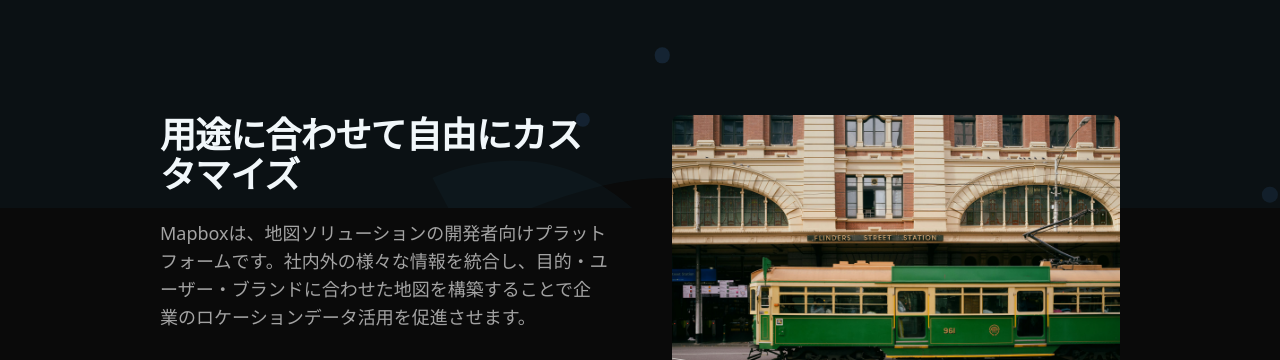
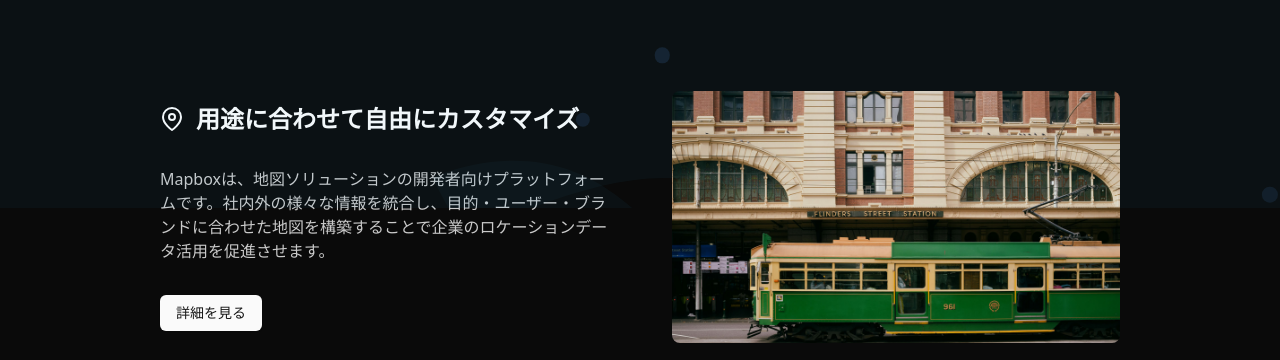
Before and after one commit to takunagai/nextjs-boilerplate, a Next.js app: page /examples/feature-items in a window 1280 px wide. Shown: the part 592-952 px from the top of the page. Built offline with nearby package versions, Linux system fonts and the light colour scheme; no server answers.

Commit message:
FeatureItems コンポーネントの改善

```diff
--- /dev/null
+++ b/src/components/ui/feature-items/components.tsx
@@ -0,0 +1,17 @@
+import { cn } from "@/lib/utils";
+import React from "react";
+
+export type HeadingLevel = 'h1' | 'h2' | 'h3' | 'h4' | 'h5' | 'h6';
+
+export const DynamicHeading = ({
+  level = 'h3',
+  className = '',
+  children
+}: {
+  level?: HeadingLevel;
+  className?: string;
+  children: React.ReactNode
+}) => {
+  const Component = level;
+  return React.createElement(Component, { className: cn(className) }, children);
+};
--- a/src/components/ui/feature-items/feature-overlay.tsx
+++ b/src/components/ui/feature-items/feature-overlay.tsx
@@ -4,12 +4,21 @@ import Link from "next/link";
 import type { FeatureItem } from "./index";
 import { Button } from "@/components/ui/button";
 import { AspectRatio } from "@/components/ui/aspect-ratio";
+import { DynamicHeading, type HeadingLevel } from "./components";
 
 export interface FeatureOverlayProps {
 	item: FeatureItem;
 	overlayStyle?: "dark" | "light" | "gradient";
 	overlayHeight?: "auto" | "full" | "half" | "third";
 	className?: string;
+	headingLevel?: HeadingLevel;
+	headingClassName?: string;
+	descriptionClassName?: string;
+	iconClassName?: string;
+	buttonClassName?: string;
+	imageClassName?: string;
+	imageContainerClassName?: string;
+	contentBlockClassName?: string;
 }
 
 export function FeatureOverlay({
@@ -17,19 +26,24 @@ export function FeatureOverlay({
 	overlayStyle = "dark",
 	overlayHeight = "auto",
 	className,
+	headingLevel = "h3",
+	headingClassName,
+	descriptionClassName,
+	iconClassName,
+	buttonClassName,
+	imageClassName,
+	imageContainerClassName,
+	contentBlockClassName,
 }: FeatureOverlayProps) {
-	// オーバーレイのスタイルを決定
 	const overlayClass = {
 		dark: "bg-black/60",
 		light: "bg-white/70",
 		gradient: "bg-gradient-(to-t from-black/90 via-black/60 to-transparent)",
 	}[overlayStyle];
 
-	// テキストカラーを決定
 	const textColorClass =
 		overlayStyle === "light" ? "text-foreground" : "text-white";
 
-	// オーバーレイの高さを設定
 	const heightClass = {
 		auto: "h-auto min-h-[40%]",
 		full: "h-full",
@@ -45,15 +59,17 @@ export function FeatureOverlay({
 				className,
 			)}
 		>
-			{/* 背景画像 */}
 			{item.imageUrl && (
-				<div className="w-full">
+				<div className={cn("w-full", imageContainerClassName)}>
 					<AspectRatio ratio={16 / 9}>
 						<Image
 							src={item.imageUrl}
 							alt={`${item.title}の画像`}
 							fill
-							className="object-cover transition-transform duration-500 group-hover:(scale-105)"
+							className={cn(
+								"object-cover transition-transform duration-500 group-hover:(scale-105)",
+								imageClassName
+							)}
 							sizes="(max-width: 768px) 100vw, (max-width: 1200px) 50vw, 33vw"
 							priority
 						/>
@@ -61,7 +77,6 @@ export function FeatureOverlay({
 				</div>
 			)}
 
-			{/* テキストオーバーレイ */}
 			<div
 				className={cn(
 					"absolute bottom-0 left-0 right-0",
@@ -74,12 +89,32 @@ export function FeatureOverlay({
 					overlayHeight === "auto" && "group-hover:(translate-y-0)",
 				)}
 			>
-				<div className="max-w-xl overflow-y-auto max-h-[calc(100%-2rem)]">
-					{item.title && (
-						<h3 className="text-xl md:text-2xl lg:text-3xl font-bold tracking-tight mb-2 md:mb-3">
-							{item.title}
-						</h3>
-					)}
+				<div className={cn(
+					"max-w-xl overflow-y-auto max-h-[calc(100%-2rem)]",
+					contentBlockClassName
+				)}>
+					<div className="flex items-center gap-3 mb-2">
+						{item.icon && (
+							<div className={cn(
+								"flex-shrink-0",
+								overlayStyle === "light" ? "text-primary" : "text-white",
+								iconClassName
+							)}>
+								{item.icon}
+							</div>
+						)}
+						{item.title && (
+							<DynamicHeading
+								level={headingLevel}
+								className={cn(
+									"text-xl md:text-2xl lg:text-3xl font-bold tracking-tight mb-2 md:mb-3",
+									headingClassName
+								)}
+							>
+								{item.title}
+							</DynamicHeading>
+						)}
+					</div>
 
 					{item.description && (
 						<p
@@ -88,6 +123,7 @@ export function FeatureOverlay({
 								overlayStyle === "light"
 									? "text-muted-foreground"
 									: "text-white/90",
+								descriptionClassName
 							)}
 						>
 							{item.description}
@@ -105,6 +141,7 @@ export function FeatureOverlay({
 									overlayStyle !== "light"
 										? "text-white border-white hover:bg-white/20"
 										: "",
+									buttonClassName
 								)}
 							>
 								<Link href={item.buttonUrl}>{item.buttonText}</Link>
--- a/src/components/ui/feature-items/feature-simple.tsx
+++ b/src/components/ui/feature-items/feature-simple.tsx
@@ -2,14 +2,34 @@ import { cn } from "@/lib/utils";
 import Link from "next/link";
 import type { FeatureItem } from "./index";
 import { Button } from "@/components/ui/button";
-import { Card, CardContent, CardHeader, CardTitle } from "@/components/ui/card";
+import { Card, CardContent, CardHeader } from "@/components/ui/card";
+import { DynamicHeading, type HeadingLevel } from "./components";
 
 export interface FeatureSimpleProps {
 	item: FeatureItem;
 	className?: string;
+	headingLevel?: HeadingLevel;
+	headingClassName?: string;
+	descriptionClassName?: string;
+	iconClassName?: string;
+	buttonClassName?: string;
+	imageClassName?: string;
+	imageContainerClassName?: string;
+	contentBlockClassName?: string;
 }
 
-export function FeatureSimple({ item, className }: FeatureSimpleProps) {
+export function FeatureSimple({
+	item,
+	className,
+	headingLevel = "h3",
+	headingClassName,
+	descriptionClassName,
+	iconClassName,
+	buttonClassName,
+	imageClassName,
+	imageContainerClassName,
+	contentBlockClassName,
+}: FeatureSimpleProps) {
 	return (
 		<Card
 			className={cn(
@@ -17,32 +37,45 @@ export function FeatureSimple({ item, className }: FeatureSimpleProps) {
 				className,
 			)}
 		>
+			<div className={cn("flex flex-col", contentBlockClassName)}>
 				<CardHeader>
 					<div className="flex items-center gap-3 mb-2">
 						{item.icon && (
-						<div className="flex-shrink-0 text-primary">{item.icon}</div>
+							<div className={cn("flex-shrink-0 text-primary", iconClassName)}>
+								{item.icon}
+							</div>
 						)}
-					<CardTitle className="text-xl md:text-2xl font-bold tracking-tight">
+						<DynamicHeading
+							level={headingLevel}
+							className={cn(
+								"text-xl md:text-2xl font-bold tracking-tight",
+								headingClassName
+							)}
+						>
 							{item.title}
-					</CardTitle>
+						</DynamicHeading>
 					</div>
 				</CardHeader>
 
 				<CardContent>
 					{item.description && (
-					<p className="text-base text-muted-foreground mb-6">
+						<p className={cn(
+							"text-base text-muted-foreground mb-6",
+							descriptionClassName
+						)}>
 							{item.description}
 						</p>
 					)}
 
 					{item.buttonText && item.buttonUrl && (
 						<div className="pt-2">
-						<Button asChild variant="outline">
+							<Button asChild variant="outline" className={cn(buttonClassName)}>
 								<Link href={item.buttonUrl}>{item.buttonText}</Link>
 							</Button>
 						</div>
 					)}
 				</CardContent>
+			</div>
 		</Card>
 	);
 }
--- a/src/components/ui/feature-items/feature-split.tsx
+++ b/src/components/ui/feature-items/feature-split.tsx
@@ -1,45 +1,77 @@
+import { AspectRatio } from "@/components/ui/aspect-ratio";
+import { Button } from "@/components/ui/button";
 import { cn } from "@/lib/utils";
 import Image from "next/image";
 import Link from "next/link";
+import { DynamicHeading, type HeadingLevel } from "./components";
 import type { FeatureItem } from "./index";
-import { Button } from "@/components/ui/button";
-import { AspectRatio } from "@/components/ui/aspect-ratio";
 
 export interface FeatureSplitProps {
 	item: FeatureItem;
 	isReversed?: boolean;
 	className?: string;
+	headingLevel?: HeadingLevel;
+	headingClassName?: string;
+	descriptionClassName?: string;
+	iconClassName?: string;
+	buttonClassName?: string;
+	imageClassName?: string;
+	imageContainerClassName?: string;
+	contentBlockClassName?: string;
 }
 
 export function FeatureSplit({
 	item,
 	isReversed = false,
 	className,
+	headingLevel = "h3",
+	headingClassName,
+	descriptionClassName,
+	iconClassName,
+	buttonClassName,
+	imageClassName,
+	imageContainerClassName,
+	contentBlockClassName,
 }: FeatureSplitProps) {
 	return (
 		<div
 			className={cn(
-				"grid grid-cols-1 md:grid-cols-2 gap-8 md:gap-16 items-center py-12",
+				"grid grid-cols-1 md:grid-cols-2 gap-8 md:gap-16 items-center py-6",
 				isReversed ? "md:[direction:rtl]" : "",
 				className,
 			)}
 		>
-			<div className="flex flex-col gap-6 max-w-xl [direction:ltr]">
-				{item.title && (
-					<h3 className="text-3xl md:text-4xl font-bold tracking-tight">
-						{item.title}
-					</h3>
+			<div
+				className={cn(
+					"flex flex-col gap-8 max-w-xl [direction:ltr]",
+					contentBlockClassName,
 				)}
+			>
+				<div className="flex items-center gap-3">
+					{item.icon && (
+						<div className={cn("flex-shrink-0 text-primary", iconClassName)}>
+							{item.icon}
+						</div>
+					)}
+					{item.title && (
+						<DynamicHeading
+							level={headingLevel}
+							className={cn("text-xl md:text-2xl font-bold", headingClassName)}
+						>
+							{item.title}
+						</DynamicHeading>
+					)}
+				</div>
 
 				{item.description && (
-					<p className="text-base md:text-lg text-muted-foreground">
+					<p className={cn("text-foreground/80", descriptionClassName)}>
 						{item.description}
 					</p>
 				)}
 
 				{item.buttonText && item.buttonUrl && (
-					<div className="pt-4">
-						<Button asChild>
+					<div>
+						<Button asChild className={cn(buttonClassName)}>
 							<Link href={item.buttonUrl}>{item.buttonText}</Link>
 						</Button>
 					</div>
@@ -47,13 +79,21 @@ export function FeatureSplit({
 			</div>
 
 			{item.imageUrl && (
-				<div className="relative w-full h-full overflow-hidden rounded-lg [direction:ltr]">
+				<div
+					className={cn(
+						"relative w-full h-full overflow-hidden rounded-lg [direction:ltr]",
+						imageContainerClassName,
+					)}
+				>
 					<AspectRatio ratio={16 / 9}>
 						<Image
 							src={item.imageUrl}
 							alt={`${item.title}の画像`}
 							fill
-							className="object-cover transition-transform hover:(scale-105)"
+							className={cn(
+								"object-cover transition-transform hover:(scale-105)",
+								imageClassName,
+							)}
 							sizes="(max-width: 768px) 100vw, 50vw"
 						/>
 					</AspectRatio>
--- a/src/components/ui/feature-items/index.tsx
+++ b/src/components/ui/feature-items/index.tsx
@@ -4,6 +4,7 @@ import type { ReactNode } from "react";
 import { FeatureSplit } from "./feature-split";
 import { FeatureOverlay } from "./feature-overlay";
 import { FeatureSimple } from "./feature-simple";
+import { HeadingLevel } from "./components";
 
 // 基本的な特徴アイテムの型定義
 export interface FeatureItem {
@@ -54,6 +55,17 @@ export interface FeatureItemsProps
 	overlayStyle?: "dark" | "light" | "gradient";
 	overlayHeight?: "auto" | "full" | "half" | "third";
 	renderItem?: (item: FeatureItem, index: number) => ReactNode;
+	// 新しいスタイリングプロパティ
+	headingLevel?: HeadingLevel;
+	headingClassName?: string;
+	descriptionClassName?: string;
+	// 新しい追加スタイリングプロパティ
+	iconClassName?: string;
+	buttonClassName?: string;
+	imageClassName?: string;
+	imageContainerClassName?: string;
+	// 文字ブロック全体に適用するクラス
+	contentBlockClassName?: string;
 }
 
 // サーバーコンポーネントとして定義
@@ -68,6 +80,17 @@ export const FeatureItems = ({
 	overlayStyle = "dark",
 	overlayHeight,
 	renderItem,
+	// 新しいスタイリングプロパティ
+	headingLevel,
+	headingClassName,
+	descriptionClassName,
+	// 新しい追加スタイリングプロパティ
+	iconClassName,
+	buttonClassName,
+	imageClassName,
+	imageContainerClassName,
+	// 文字ブロック全体に適用するクラス
+	contentBlockClassName,
 }: FeatureItemsProps) => {
 	// cvaを使用してコンテナクラスを生成
 	const containerClass = cn(
@@ -95,10 +118,31 @@ export const FeatureItems = ({
 								item={item}
 								overlayStyle={overlayStyle}
 								overlayHeight={overlayHeight}
+								headingLevel={headingLevel}
+								headingClassName={headingClassName}
+								descriptionClassName={descriptionClassName}
+								iconClassName={iconClassName}
+								buttonClassName={buttonClassName}
+								imageClassName={imageClassName}
+								imageContainerClassName={imageContainerClassName}
+								contentBlockClassName={contentBlockClassName}
 							/>
 						);
 					case "simple":
-						return <FeatureSimple key={item.id} item={item} />;
+						return (
+							<FeatureSimple
+								key={item.id}
+								item={item}
+								headingLevel={headingLevel}
+								headingClassName={headingClassName}
+								descriptionClassName={descriptionClassName}
+								iconClassName={iconClassName}
+								buttonClassName={buttonClassName}
+								imageClassName={imageClassName}
+								imageContainerClassName={imageContainerClassName}
+								contentBlockClassName={contentBlockClassName}
+							/>
+						);
 					default:
 						// デフォルトはsplitバリアント
 						return (
@@ -106,6 +150,14 @@ export const FeatureItems = ({
 								key={item.id}
 								item={item}
 								isReversed={isItemReversed}
+								headingLevel={headingLevel}
+								headingClassName={headingClassName}
+								descriptionClassName={descriptionClassName}
+								iconClassName={iconClassName}
+								buttonClassName={buttonClassName}
+								imageClassName={imageClassName}
+								imageContainerClassName={imageContainerClassName}
+								contentBlockClassName={contentBlockClassName}
 							/>
 						);
 				}
```
Also changed, not shown: src/components/home/service-features-section.tsx (+11 -0 lines). Lines whose indentation alone changed are shown as unchanged.
